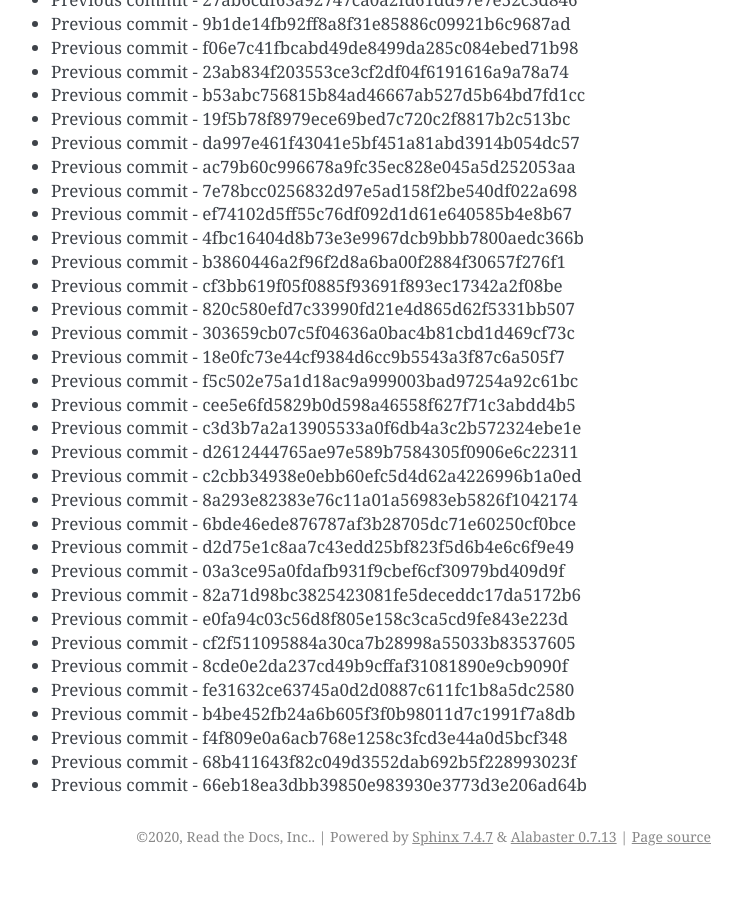
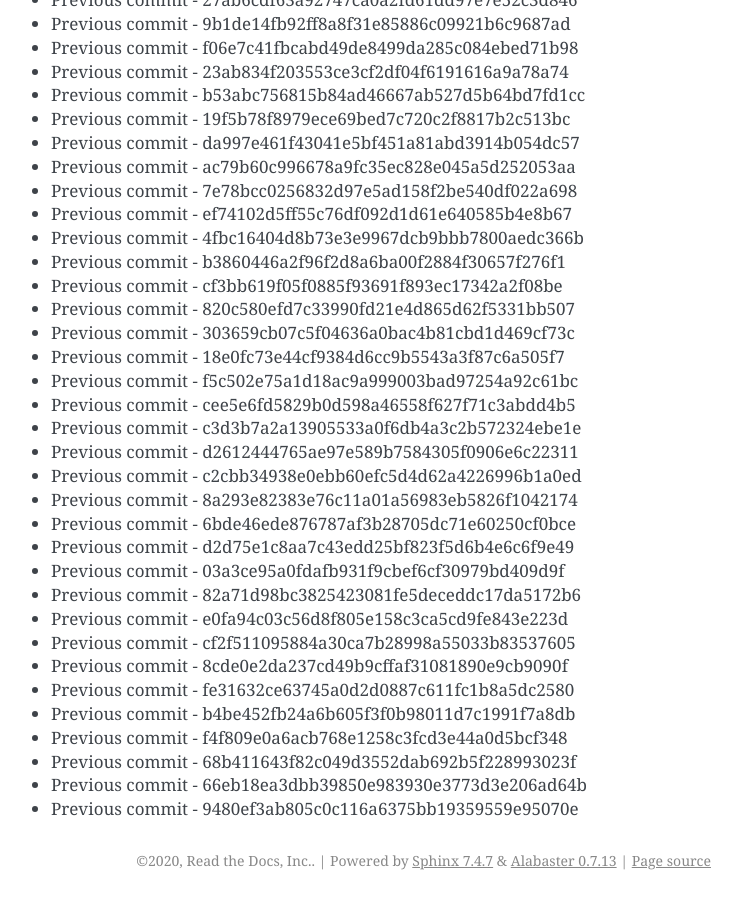
Before and after one commit to readthedocs/rtd-git-stresstest, a Sphinx documentation site: the page built from docs/updates.rst, in a window 1280 px wide and 900 px high, scrolled down 85991 px. Shown: the whole window, without its empty margins (399-1141 px from the left). Built offline with Sphinx 7.4.7, drawn with Linux system fonts in a browser that asks for light colours; before the commit the page ends 86867 px from its top, so only the background shows below that.

Commit message:
Generating commit from previous: 9480ef3ab805c0c116a6375bb19359559e95070e

```diff
--- a/docs/updates.rst
+++ b/docs/updates.rst
@@ -3645,3 +3645,4 @@ It can be tested for any performance characteristics.
 * Previous commit - f4f809e0a6acb768e1258c3fcd3e44a0d5bcf348
 * Previous commit - 68b411643f82c049d3552dab692b5f228993023f
 * Previous commit - 66eb18ea3dbb39850e983930e3773d3e206ad64b
+* Previous commit - 9480ef3ab805c0c116a6375bb19359559e95070e
```
